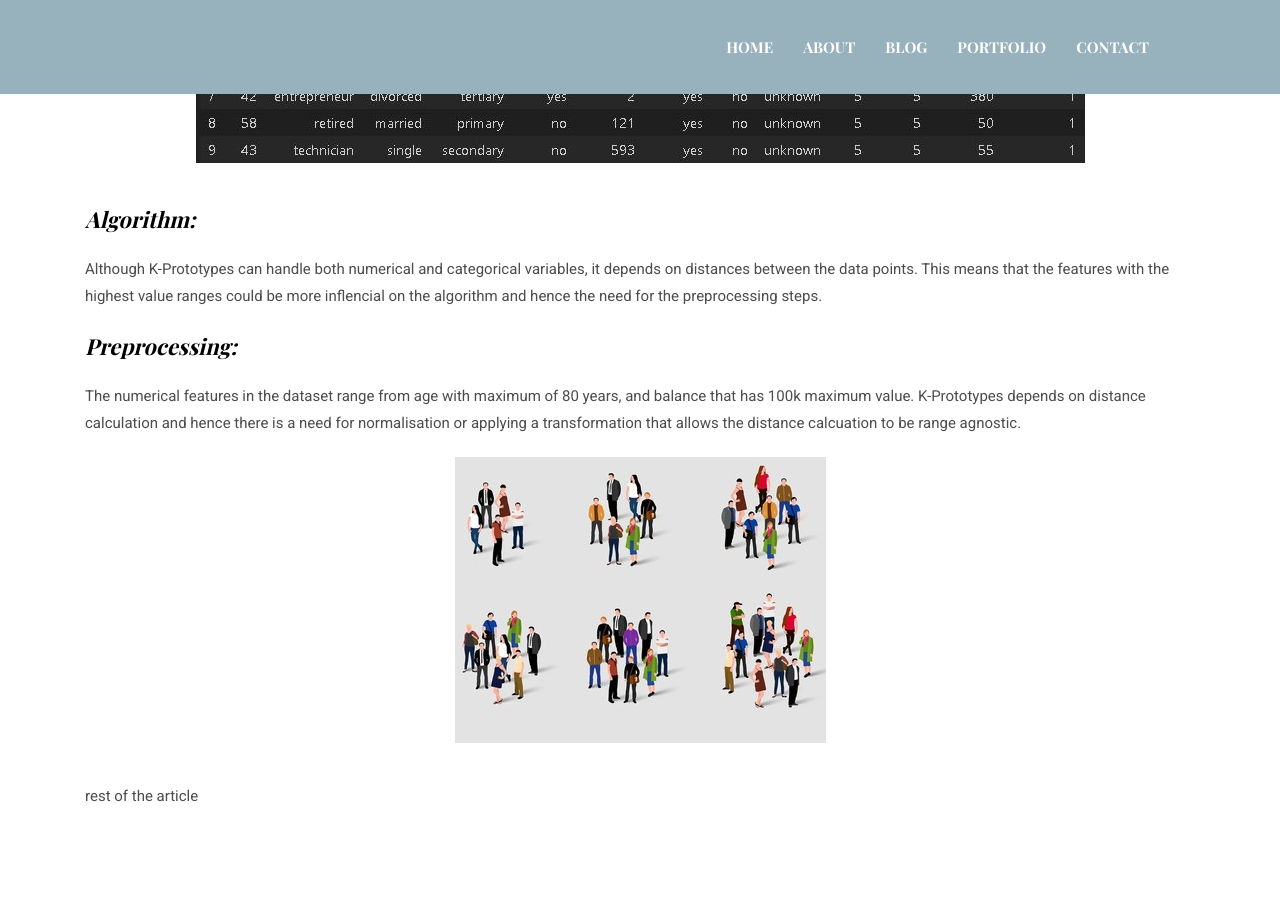
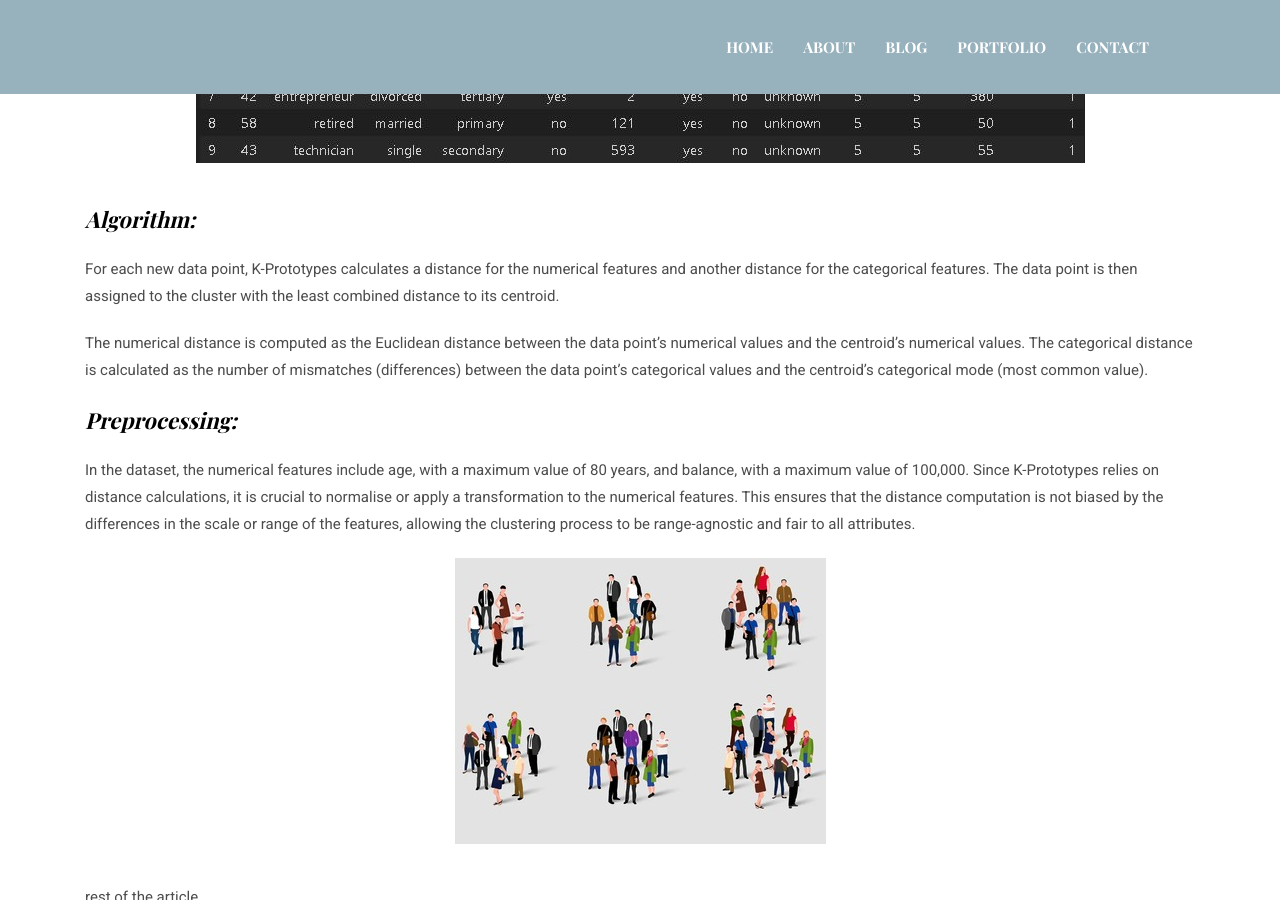
Before and after one commit to RandaAdel/RandaAdel.github.io, a Jekyll site: the page built from _posts/2025-01-07-clustering-with-categorical-data.markdown, in a window 1280 px wide and 900 px high, scrolled down 1342 px. Built offline with Jekyll 4.4.1, drawn with Linux system fonts in a browser that asks for light colours.

Commit message:
algorithm description added

```diff
--- a/_posts/2025-01-07-clustering-with-categorical-data.markdown
+++ b/_posts/2025-01-07-clustering-with-categorical-data.markdown
@@ -16,9 +16,11 @@ tags:   Clustering
   <img src="/assets/images/blog/data-clustering.jpg" alt="Additional image description">
 </p>
 
-***Algorithm:*** Although K-Prototypes can handle both numerical and categorical variables, it depends on distances between the data points. This means that the features with the highest value ranges could be more inflencial on the algorithm and hence the need for the preprocessing steps.
+***Algorithm:*** For each new data point, K-Prototypes calculates a distance for the numerical features and another distance for the categorical features. The data point is then assigned to the cluster with the least combined distance to its centroid.
 
-***Preprocessing:*** The numerical features in the dataset range from age with maximum of 80 years, and balance that has 100k maximum value. K-Prototypes depends on distance calculation and hence there is a need for normalisation or applying a transformation that allows the distance calcuation to be range agnostic.
+The numerical distance is computed as the Euclidean distance between the data point's numerical values and the centroid's numerical values. The categorical distance is calculated as the number of mismatches (differences) between the data point's categorical values and the centroid's categorical mode (most common value).
+
+***Preprocessing:*** In the dataset, the numerical features include age, with a maximum value of 80 years, and balance, with a maximum value of 100,000. Since K-Prototypes relies on distance calculations, it is crucial to normalise or apply a transformation to the numerical features. This ensures that the distance computation is not biased by the differences in the scale or range of the features, allowing the clustering process to be range-agnostic and fair to all attributes.
 
 <p style="text-align: center;">
   <img src="/assets/images/blog/cluster.jpg" alt="Additional image description">
```
